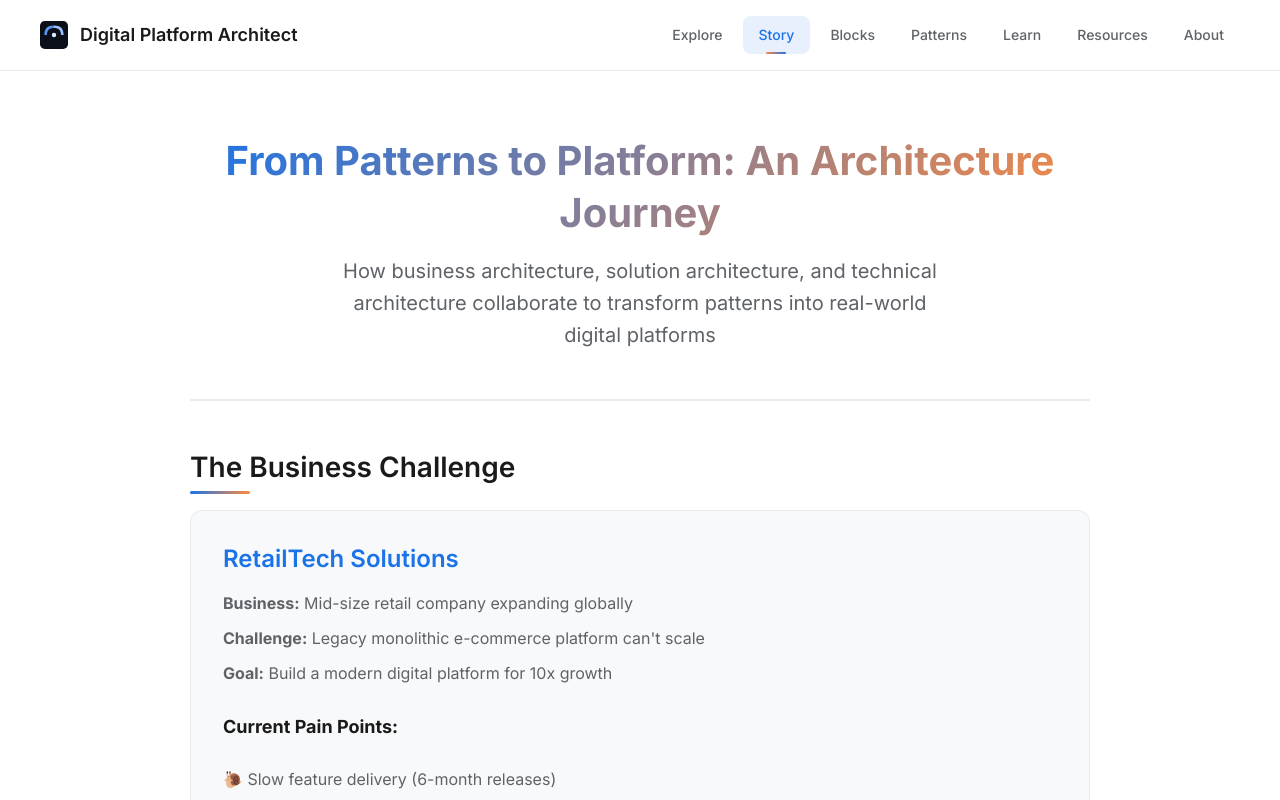
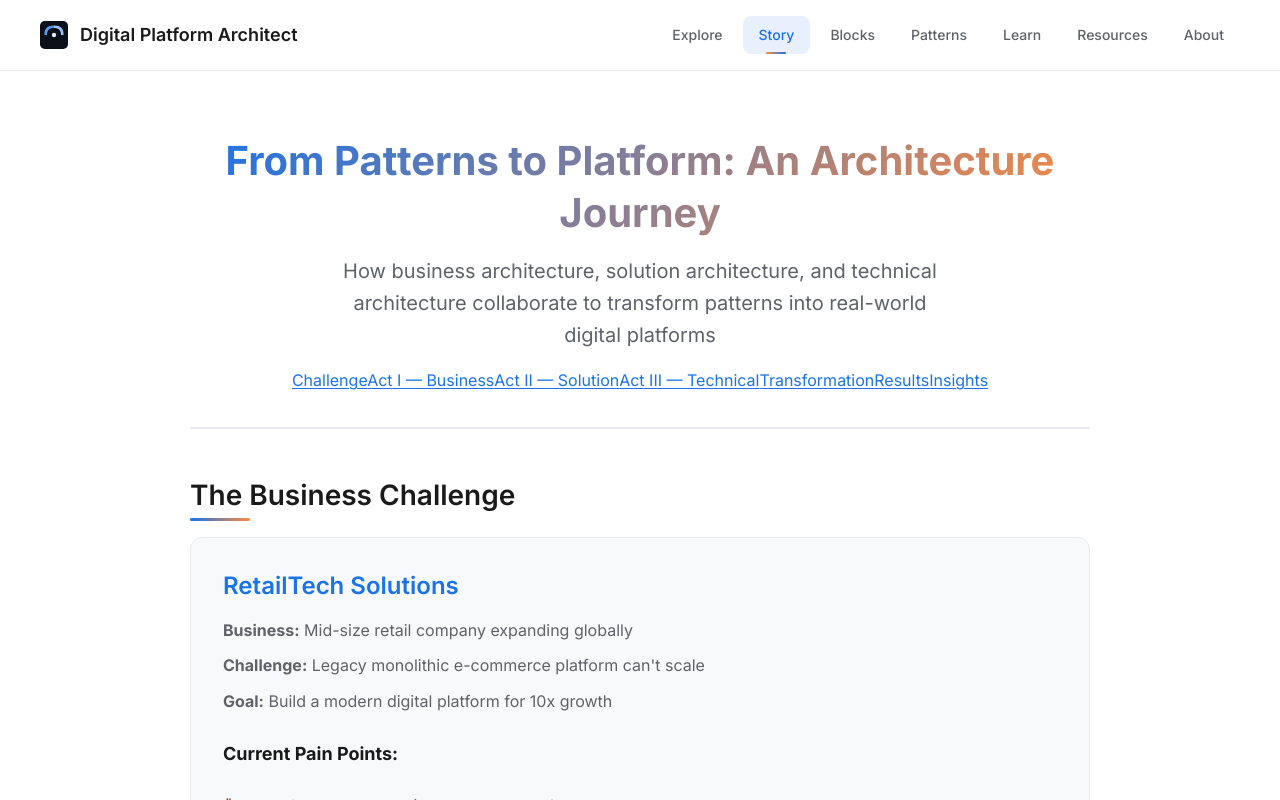
Before and after one commit to lahirugmg/digitalplatformarchitect, a Next.js app: page /story in a window 1280 px wide. Shown: the top 800 px of the page. Built offline with nearby package versions, Linux system fonts and the light colour scheme.

Commit message:
improve story

```diff
--- a/app/story/page.tsx
+++ b/app/story/page.tsx
@@ -10,9 +10,18 @@ export default function ArchitectureStoryPage() {
             How business architecture, solution architecture, and technical architecture
             collaborate to transform patterns into real-world digital platforms
           </p>
+          <nav className="story-toc" aria-label="Story navigation">
+            <a href="#business-challenge" className="toc-link">Challenge</a>
+            <a href="#act-i" className="toc-link">Act I — Business</a>
+            <a href="#act-ii" className="toc-link">Act II — Solution</a>
+            <a href="#act-iii" className="toc-link">Act III — Technical</a>
+            <a href="#transformation" className="toc-link">Transformation</a>
+            <a href="#results" className="toc-link">Results</a>
+            <a href="#insights" className="toc-link">Insights</a>
+          </nav>
         </header>
 
-        <section className="story-section">
+        <section className="story-section" id="business-challenge">
           <div className="story-scenario">
             <h2>The Business Challenge</h2>
             <div className="scenario-card">
@@ -37,7 +46,7 @@ export default function ArchitectureStoryPage() {
           </div>
         </section>
 
-        <section className="story-section">
+        <section className="story-section" id="act-i">
           <h2>Act I: Business Architecture Sets the Vision</h2>
 
           <div className="architecture-role business-arch">
@@ -72,7 +81,7 @@ export default function ArchitectureStoryPage() {
           </div>
         </section>
 
-        <section className="story-section">
+        <section className="story-section" id="act-ii">
           <h2>Act II: Solution Architecture Designs the Experience</h2>
 
           <div className="architecture-role solution-arch">
@@ -150,7 +159,7 @@ export default function ArchitectureStoryPage() {
           </div>
         </section>
 
-        <section className="story-section">
+        <section className="story-section" id="act-iii">
           <h2>Act III: Technical Architecture Builds the Platform</h2>
 
           <div className="architecture-role technical-arch">
@@ -225,7 +234,7 @@ export default function ArchitectureStoryPage() {
           </div>
         </section>
 
-        <section className="story-section">
+        <section className="story-section" id="transformation">
           <h2>The Transformation Journey</h2>
 
           <div className="journey-timeline">
@@ -285,7 +294,7 @@ export default function ArchitectureStoryPage() {
           </div>
         </section>
 
-        <section className="story-section success-metrics">
+        <section className="story-section success-metrics" id="results">
           <h2>🎉 The Results</h2>
 
           <div className="results-grid">
@@ -337,7 +346,7 @@ export default function ArchitectureStoryPage() {
           </div>
         </section>
 
-        <section className="story-section key-insights">
+        <section className="story-section key-insights" id="insights">
           <h2>🔍 Key Insights: Patterns to Platform</h2>
 
           <div className="insights-list">
```
